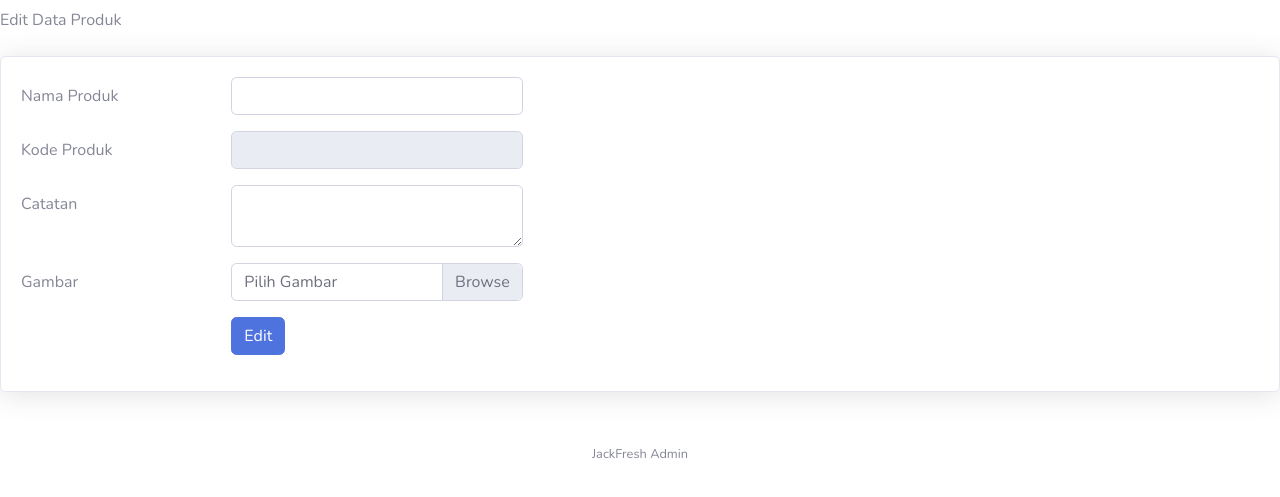
After one commit to haniputraa0607/Jackfresh, a PHP site: the page made by application/views/detail_product.php in a window 1280 px wide. The commit adds this page. Shown: the top 497 px of the page. Run offline with PHP 8.4, Linux system fonts and the light colour scheme; the template is opened without the code that fills it, so the values that code supplies are empty.

Commit message:
update detail produk

```diff
--- a/application/config/database.php
+++ b/application/config/database.php
@@ -77,7 +77,7 @@ $db['default'] = array(
 	'dsn'	=> '',
 	'hostname' => 'localhost',
 	'username' => 'root',
-	'password' => '12345678',
+	'password' => '',
 	'database' => 'jackfresh_db',
 	'dbdriver' => 'mysqli',
 	'dbprefix' => '',
--- /dev/null
+++ b/application/views/detail_product.php
@@ -0,0 +1,56 @@
+<!-- Page Heading -->
+
+<?php
+ foreach ($products as $row) :
+      $product_name = $row->product_name;
+      $product_code = $row->product_code;
+      $notes = $row->notes;
+      $product_photo = $row->product_photo;
+
+  endforeach;
+?>
+
+
+<h1 class="h3 mb-2 text-gray-800"><?php echo $title; ?></h1>
+<p class="mb-4">Edit Data Produk</p>
+<div class="card shadow mb-4">
+    <div class="card-body">
+        <form role="form" action="<?php echo base_url().'product/edit_product'; ?>" method="post" enctype="multipart/form-data">
+            <div class="form-group row">
+                <label for="inputEmail3" class="col-sm-2 col-form-label">Nama Produk</label>
+                <div class="col-sm-3">
+                    <input type="text" class="form-control" name="product_name" value="<?= $product_name; ?>" required>
+                </div>
+            </div>
+            <div class="form-group row">
+                <label for="inputEmail3" class="col-sm-2 col-form-label">Kode Produk</label>
+                <div class="col-sm-3">
+                    <input type="text" class="form-control" name="product_code" value="<?= $product_code; ?>" readonly>
+                </div>
+            </div>
+            <div class="form-group row">
+                <label for="inputEmail3" class="col-sm-2 col-form-label">Catatan</label>
+                <div class="col-sm-3">
+                    <textarea name="notes" class="form-control"> <?php echo $notes ?> </textarea>
+                </div>
+            </div>
+            <div class="form-group row">
+                <label for="inputEmail3" class="col-sm-2 col-form-label">Gambar</label>
+                <div class="col-sm-3">
+                    <div class="input-group">
+                        <div class="custom-file">
+                            <input type="file" class="custom-file-input" name="product_photo" accept="image/*" >
+                            <label class="custom-file-label" for="exampleInputFile">Pilih Gambar</label>
+                        </div>
+                    </div>
+                </div>
+            </div>
+            <div class="form-group row">
+                <div class="col-sm-2"></div>
+                <div class="col-sm-10">
+                    <button type="submit" class="btn btn-primary">Edit</button>
+                </div>
+            </div>
+        </form>
+    </div>
+</div>
--- a/application/views/list_product.php
+++ b/application/views/list_product.php
@@ -1,6 +1,6 @@
 <!-- Page Heading -->
 <h1 class="h3 mb-2 text-gray-800"><?php echo $title; ?></h1>
-<p class="mb-4">List of products stored in the warehouse </p>
+<p class="mb-4">Daftar Produk yang tersedia </p>
 <div class="card shadow mb-4">
     <div class="card-body">
         <div class="table-responsive">
@@ -31,7 +31,7 @@
                         <td><?php echo $product->product_code ?></td>
                         <td class="text-center"><?php echo $product->product_visibility == 'Visible' ? 'True' : 'False' ?></td>
                         <td class="text-center">
-                            <a href="#" class="btn btn-primary btn-icon-split"><span class="text">Detail</span></a>
+                            <a href="<?php echo base_url().'product/detail_product/'.$product->id_product; ?>" class="btn btn-primary btn-icon-split"><span class="text">Detail</span></a>
                             <a href="<?php echo base_url().'product/delete/'.$product->id_product; ?>" class="btn btn-danger btn-icon-split"><span class="text">Delete</span></a>
                         </td>
                     </tr>
```
Also changed, not shown: application/controllers/product.php (+45 -1 lines), application/models/M_Product.php (+7 -0 lines), jackfresh_db.sql (+18 -18 lines).
